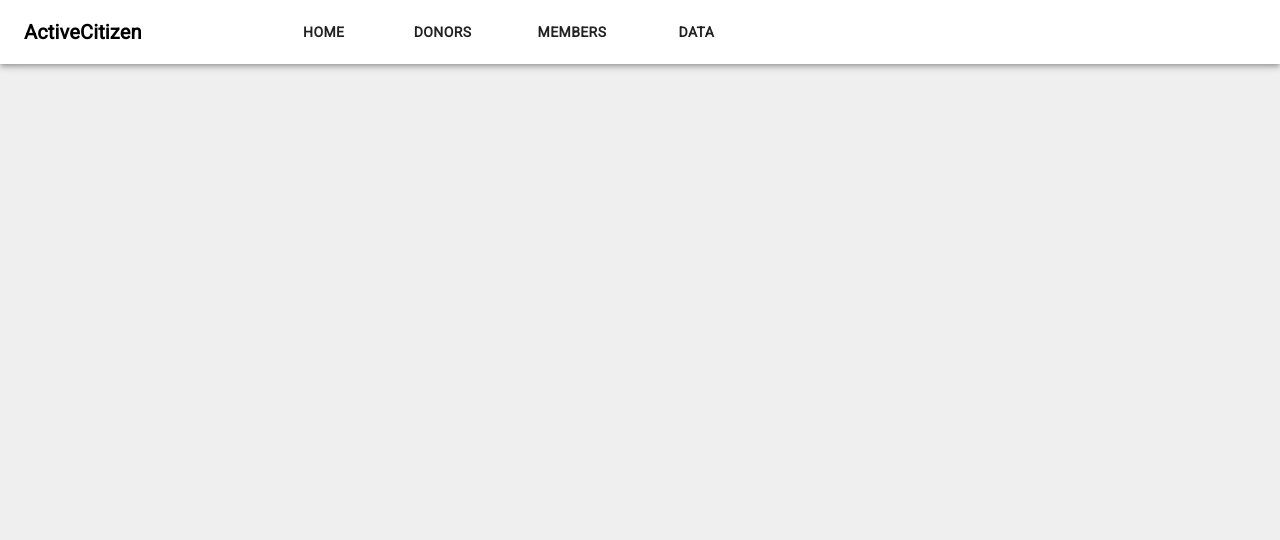
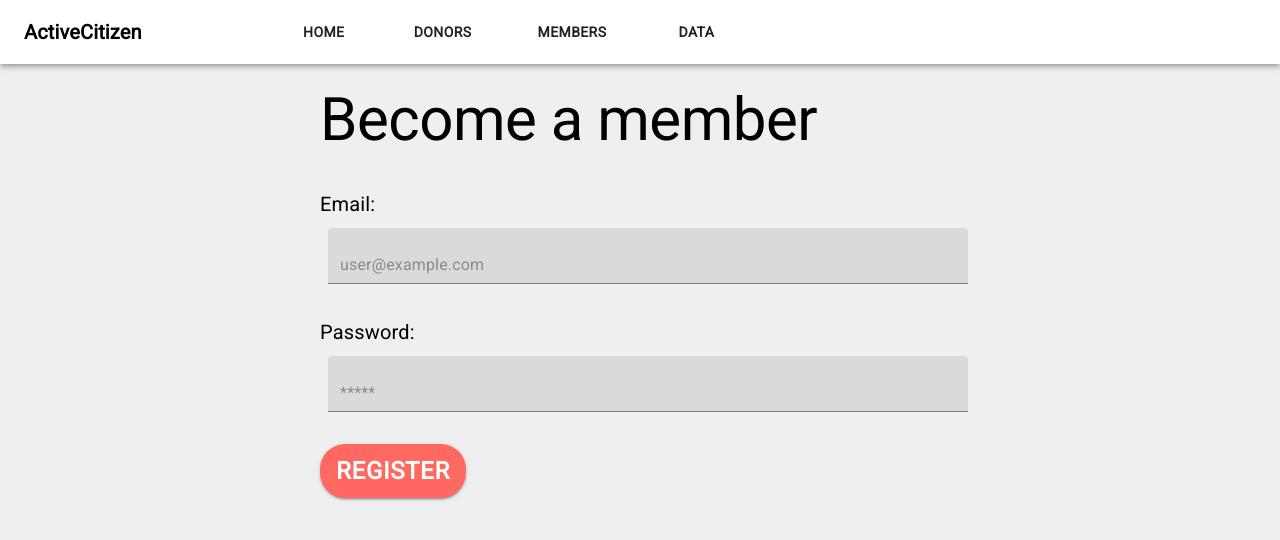
Before and after one commit to mmarat01/DeHackathon-GOAT-submission, a React (Create React App) app in the folder client/: page /register in a window 1280 px wide. Shown: the top 540 px of the page. Built offline with nearby package versions, Linux system fonts and the light colour scheme.

Commit message:
add login and registration pages

```diff
--- a/client/src/pages/App.js
+++ b/client/src/pages/App.js
@@ -4,6 +4,8 @@ import Home from "./Home";
 import Data from "./Data";
 import Donors from "./Donors";
 import Members from "./Members";
+import Login from "./Login";
+import Register from "./Register";
 
 function App() {
   return (
@@ -21,6 +23,12 @@ function App() {
         <Route path='/data'>
           <Data />
         </Route>
+        <Route path='/login'>
+          <Login/>
+        </Route>
+        <Route path='/register'>
+          <Register/>
+        </Route>
       </Switch>
     </div>
   );
--- a/client/src/pages/Donors.js
+++ b/client/src/pages/Donors.js
@@ -14,7 +14,6 @@ import DonatorCard from "../components/DonatorCard";
 
 const useStyles = makeStyles(() => ({
   root: {
-    // margin:"25px",
     display: "flex",
     flexWrap: "wrap",
     alignItems: "center",
--- a/client/src/pages/Home.js
+++ b/client/src/pages/Home.js
@@ -6,6 +6,7 @@ import {
   Container,
   Grid,
 } from "@material-ui/core";
+import { Link } from 'react-router-dom';
 
 const useStyles = makeStyles(() => ({
   root: {
@@ -79,7 +80,8 @@ export default function Home() {
         <Container className={classes.buttonBox}>
           <Button
             variant='contained'
-            href='/members'
+            component={Link}
+            to='/members'
             className={classes.buttonVote}>
             {" "}
             Vote{" "}
@@ -89,7 +91,8 @@ export default function Home() {
           </Typography>
           <Button
             variant='contained'
-            href='/donors'
+            component={Link}
+            to='/donors'
             className={classes.buttonDonate}>
             {" "}
             Donate{" "}
--- /dev/null
+++ b/client/src/pages/Login.js
@@ -0,0 +1,5 @@
+import React from "react";
+
+export default function Login(){
+
+}
--- /dev/null
+++ b/client/src/pages/Register.js
@@ -0,0 +1,104 @@
+import { Box, Button, Container, Grid, makeStyles, Paper, TextField, Typography } from "@material-ui/core";
+import React, { useState } from "react";
+
+const useStyles = makeStyles(()=>({
+    root: {
+        display: "flex",
+        flexWrap: "wrap",
+        alignContent: "center",
+        alignItems:"center",
+        justifyContent: "center",
+    },
+    pageTitle:{
+        alignItems:"center",
+        justifyContent:"center",
+        flex:"1",
+        marginBottom:"2rem",
+    },
+    formContainer:{
+        display:"flex",
+        flexWrap:"wrap",
+        alignItems:"center",
+        justifyContent:"center"
+    },
+    textbox:{
+        margin:8
+    },
+    submitButton:{
+        backgroundColor: "#ff6961",
+        borderRadius: "25px",
+        color: "#fff",
+        fontWeight: "bold",
+        fontSize: "24px",
+        "&:hover": {
+            backgroundColor: "#e6463e",
+            textShadow: "none",
+        },
+    }
+}));
+
+export default function Register(){
+    const classes = useStyles();
+    const [email,setEmail]=useState("");
+    const [pw,setPW]=useState("");
+
+    const handleEmailChange = e => setEmail(e.target.value);
+    const handlePWChange = e => setPW(e.target.value);
+
+    const handleSubmit = e => {
+        e.preventDefault();
+        console.log(email,pw);
+        const userData = {
+            userEmail: email,
+            userPassword: pw,
+        };
+        //add fetch
+    }
+
+    return(
+        <Container className={classes.root}>
+            <Box>
+                <Container className={classes.pageTitle}>
+                    <Typography variant="h2" component='h1'>Become a member</Typography>
+                </Container>
+                <Container className={classes.formContainer}>
+                    <form onSubmit={handleSubmit}>
+                        <Grid container spacing={3}>
+                            <Grid item xs={12}>
+                                <Typography variant="h6" component="h3">Email:</Typography>
+                                <TextField
+                                    fullWidth
+                                    placeholder='user@example.com'
+                                    variant='filled'
+                                    type='text'
+                                    value={email}
+                                    onChange={handleEmailChange}
+                                    inputProps={{minLength:"1"}}
+                                    className={classes.textbox}
+                                />
+                            </Grid>
+                            <Grid item xs={12}>
+                                <Typography variant="h6" component="h3">Password:</Typography>
+                                <TextField
+                                        fullWidth
+                                        placeholder='*****'
+                                        variant='filled'
+                                        type='password'
+                                        value={pw}
+                                        onChange={handlePWChange}
+                                        inputProps={{minLength:"1"}}
+                                        className={classes.textbox}
+                                    />
+                            </Grid>
+                            <Grid item xs={12}>
+                                <Button type='submit' variant="contained" className={classes.submitButton}>
+                                Register
+                                </Button>
+                            </Grid>
+                        </Grid>
+                    </form>
+                </Container>
+            </Box>
+        </Container>
+    )
+}
```
